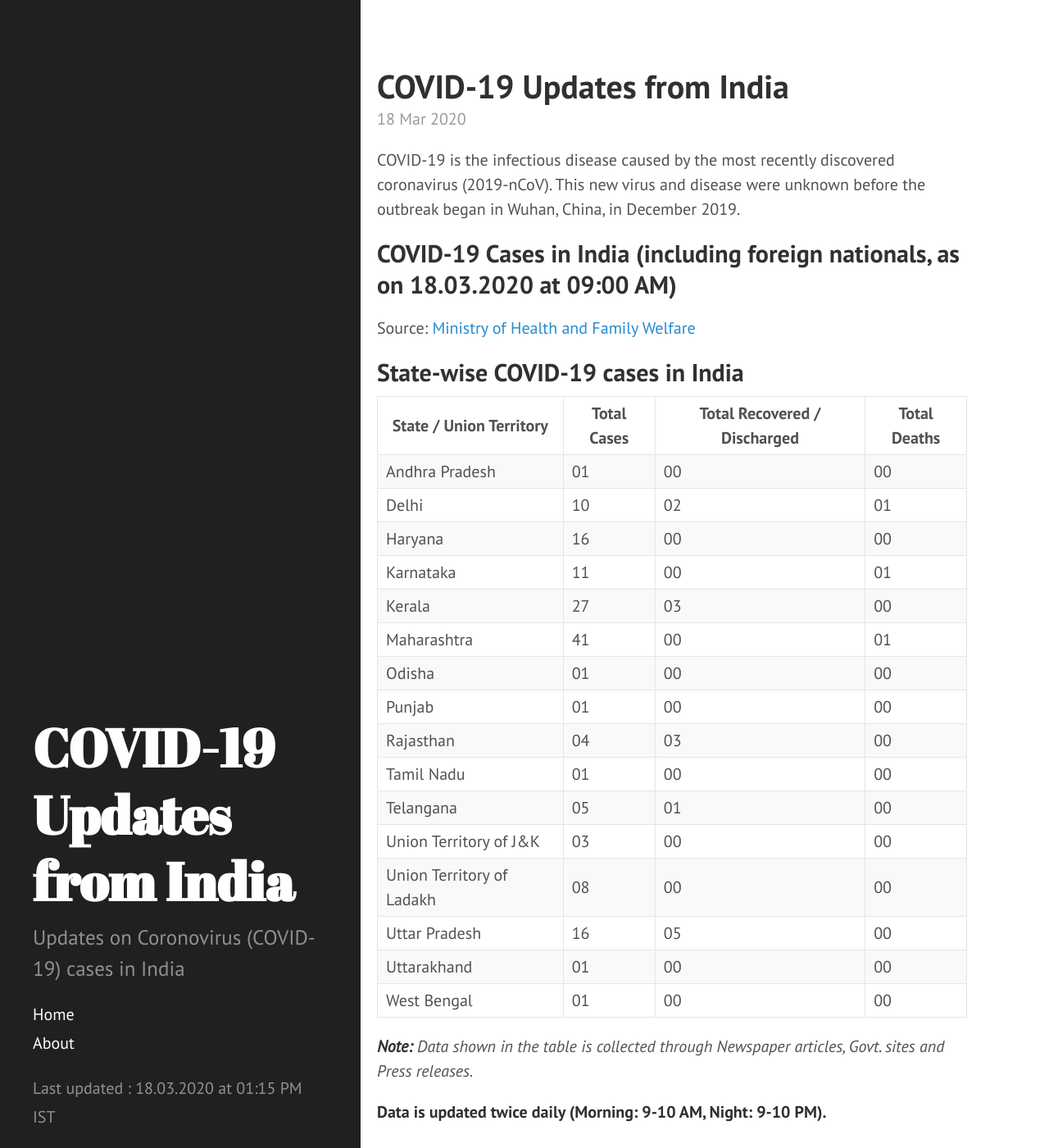
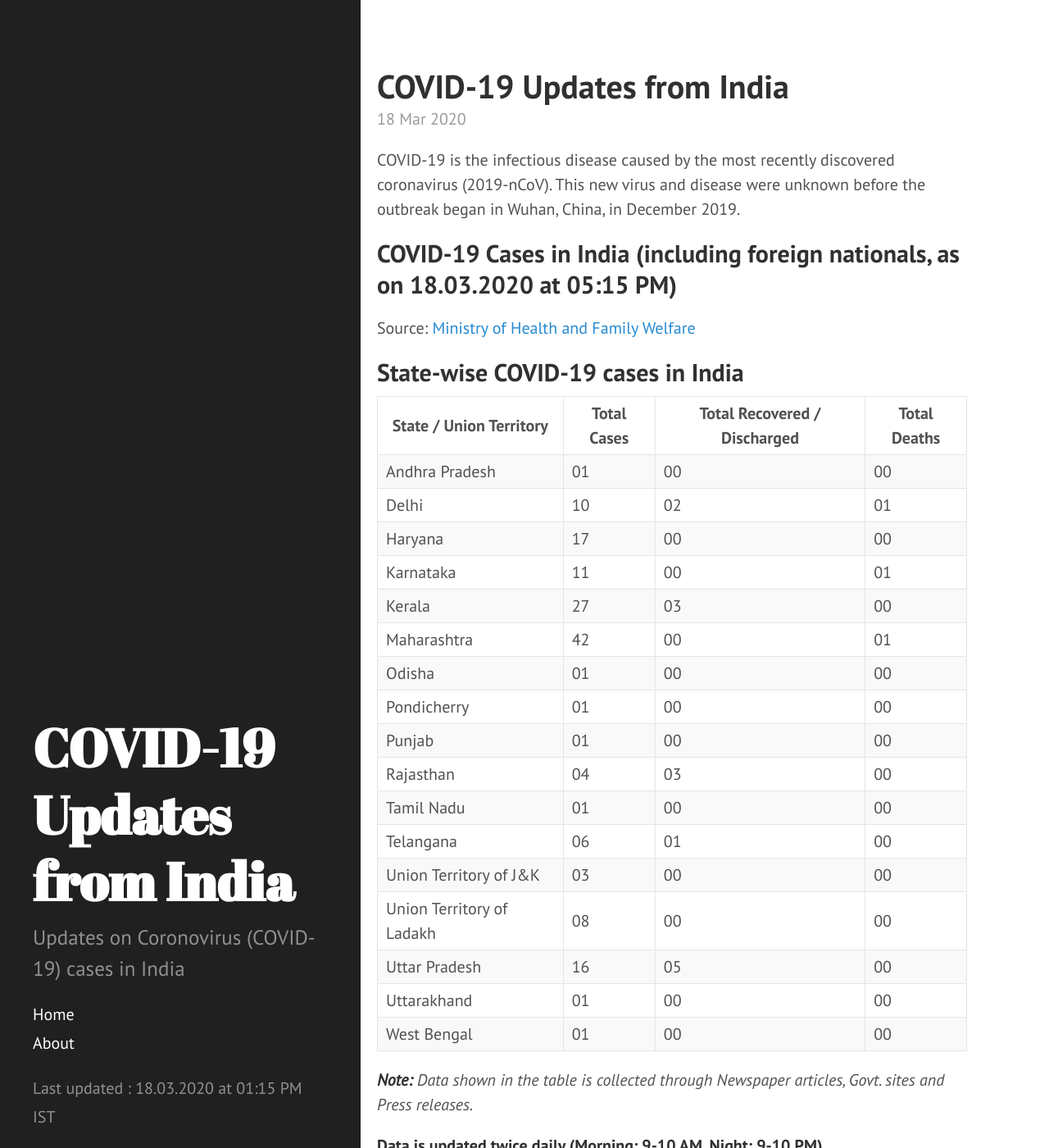
Before and after one commit to bhooraj/covid19updates-india, a Jekyll site: the page built from _posts/2020-03-18-home.md, in a window 1280 px wide and 1400 px high. Shown: the whole window at 82% size. Built offline with Jekyll 4.4.1, drawn with Linux system fonts in a browser that asks for light colours.

Commit message:
Update 2020-03-18-home.md
Updated cases in table and time.

```diff
--- a/_posts/2020-03-18-home.md
+++ b/_posts/2020-03-18-home.md
@@ -6,7 +6,7 @@ last_update: true
 
 COVID-19 is the infectious disease caused by the most recently discovered coronavirus (2019-nCoV). This new virus and disease were unknown before the outbreak began in Wuhan, China, in December 2019.
 
-## COVID-19 Cases in India (including foreign nationals, as on 18.03.2020 at 09:00 AM)
+## COVID-19 Cases in India (including foreign nationals, as on 18.03.2020 at 05:15 PM)
 <p id = "totalcases" style="font-size: 1.2rem; font-weight: bold;"></p>
 <p id = "totalrecovered" style="font-size: 1.2rem; font-weight: bold;"></p>
 <p id = "totaldeaths" style="font-size: 1.2rem; font-weight: bold;"></p>
@@ -21,15 +21,16 @@ State / Union Territory   | Total Cases | Total Recovered / Discharged | Total D
 ------- | -- | -- | --
 Andhra Pradesh | 01| 00 | 00
 Delhi  | 10 | 02 | 01
-Haryana | 16 | 00 | 00
+Haryana | 17 | 00 | 00
 Karnataka | 11 | 00 | 01
 Kerala | 27 | 03 | 00
-Maharashtra  | 41 | 00 | 01
+Maharashtra  | 42 | 00 | 01
 Odisha | 01 | 00 | 00
+Pondicherry | 01 | 00 | 00
 Punjab | 01 | 00 | 00
 Rajasthan | 04 | 03 | 00
 Tamil Nadu | 01 | 00 | 00
-Telangana | 05 | 01 | 00
+Telangana | 06 | 01 | 00
 Union Territory of J&K | 03 | 00 | 00
 Union Territory of Ladakh | 08 | 00 | 00
 Uttar Pradesh | 16 | 05 | 00
```
